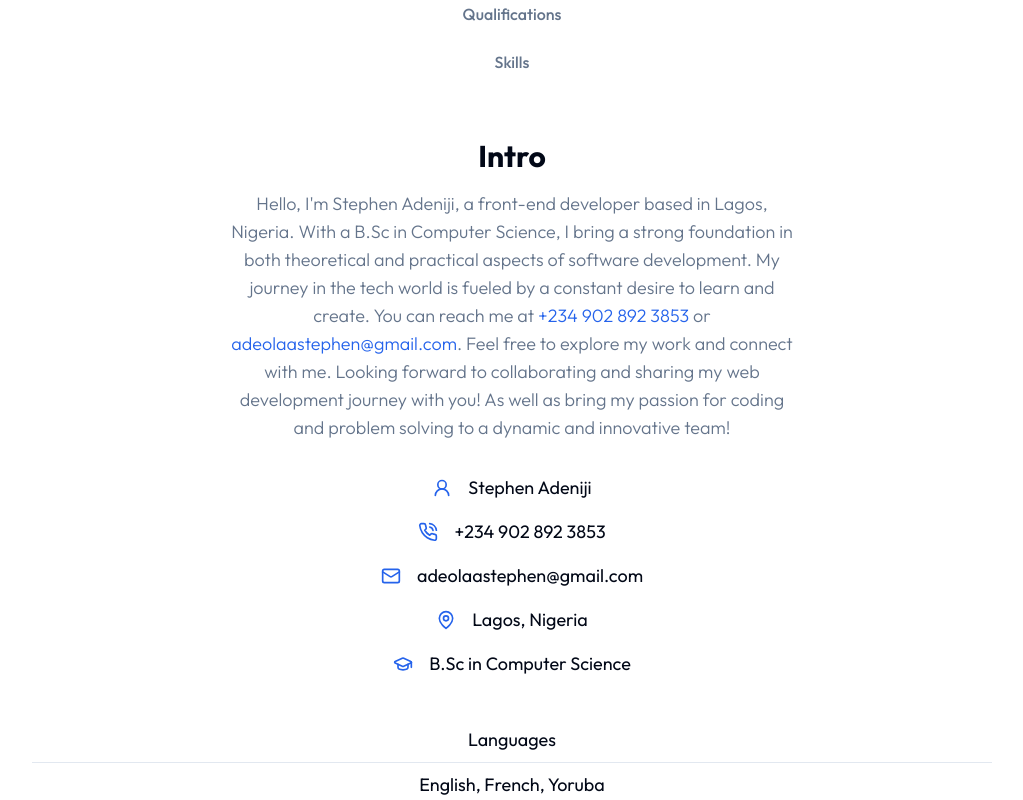
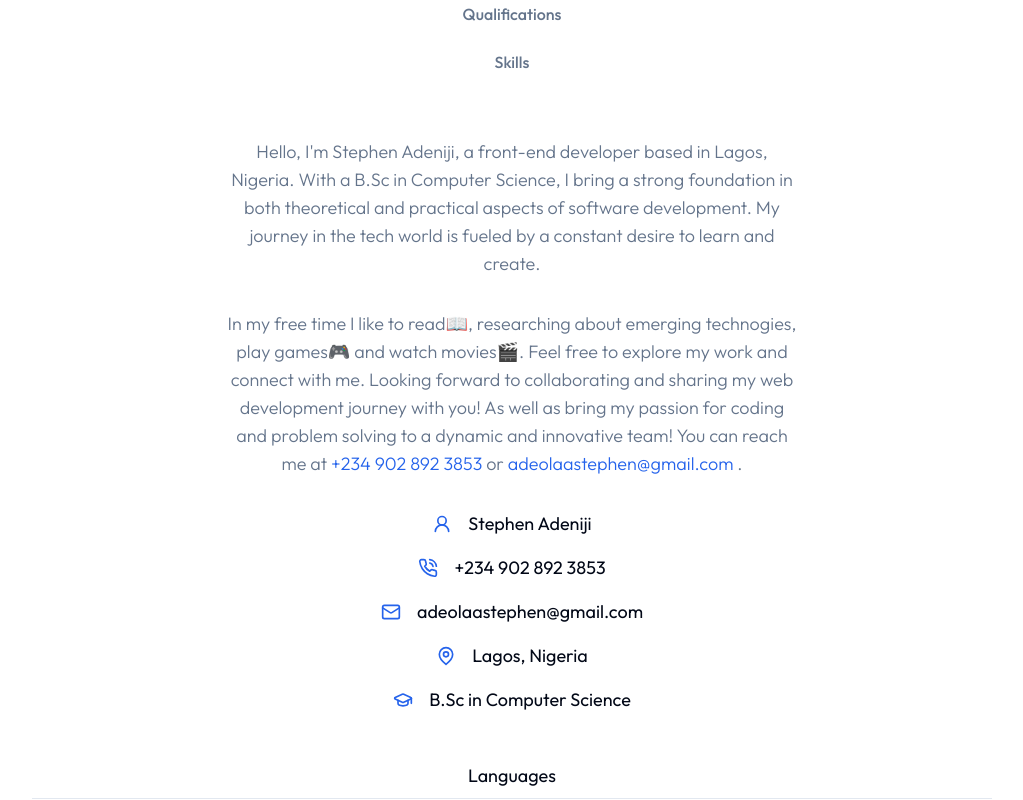
Before and after one commit to Praizee/nextjs-portfolio, a Next.js app: page / in a window 1280 px wide. Shown: the part 900-1700 px from the top of the page, without its empty margins (128-1151 px from the left). Built offline with nearby package versions, Linux system fonts and the light colour scheme.

Commit message:
chore: update text content

```diff
--- a/components/About.jsx
+++ b/components/About.jsx
@@ -149,14 +149,30 @@ const About = () => {
                 {/* Personal Tab */}
                 <TabsContent value="Personal">
                   <div className="text-center xl:text-left">
-                    <h3 className="h3 mb-4">Intro</h3>
+                    {/* <h3 className="h3 mb-4">Intro</h3> */}
+                    {/* <p>
+                      I'm a Web Developer👨‍💻 who specializes in building
+                      responsive websites and web app. I am currently working a
+                      web developer at Voltwolf Limited. I am also a Tech
+                      enthusiast with a creative mind. In my free time I like to
+                      read📖, researching about emerging technogies, play
+                      games🎮 and watch movies🎬
+                    </p> */}
                     <p className="subtitle max-w-xl mx-auto xl:mx-0">
                       Hello, I'm Stephen Adeniji, a front-end developer based in
                       Lagos, Nigeria. With a B.Sc in Computer Science, I bring a
                       strong foundation in both theoretical and practical
                       aspects of software development. My journey in the tech
                       world is fueled by a constant desire to learn and create.
-                      You can reach me at{" "}
+                    </p>
+                    <p className="subtitle max-w-xl mx-auto xl:mx-0">
+                      In my free time I like to read📖, researching about
+                      emerging technogies, play games🎮 and watch movies🎬. Feel
+                      free to explore my work and connect with me. Looking
+                      forward to collaborating and sharing my web development
+                      journey with you! As well as bring my passion for coding
+                      and problem solving to a dynamic and innovative team! You
+                      can reach me at{" "}
                       <a href="https://wa.link/wk4gts" className="text-primary">
                         +234 902 892 3853
                       </a>{" "}
@@ -166,12 +182,8 @@ const About = () => {
                         className="text-primary"
                       >
                         adeolaastephen@gmail.com
-                      </a>
-                      . Feel free to explore my work and connect with me.
-                      Looking forward to collaborating and sharing my web
-                      development journey with you! As well as bring my passion
-                      for coding and problem solving to a dynamic and innovative
-                      team!
+                      </a>{" "}
+                      .
                     </p>
                     {/* Icons */}
                     <div className="grid xl:grid-cols-2 gap-4 mb-12">
--- a/components/Cta.jsx
+++ b/components/Cta.jsx
@@ -7,7 +7,7 @@ const Cta = () => {
       <div className="container mx-auto">
         <div className="flex flex-col items-center">
           <h2 className="h2 max-w-xl text-center mb-8">
-            Prepared to turn your user flow? I'm here to help!
+            Prepared to turn your user flow or collaborate? I'm here to help!
           </h2>
           <Link href="/contact">
             <Button>Contact Me</Button>
```
